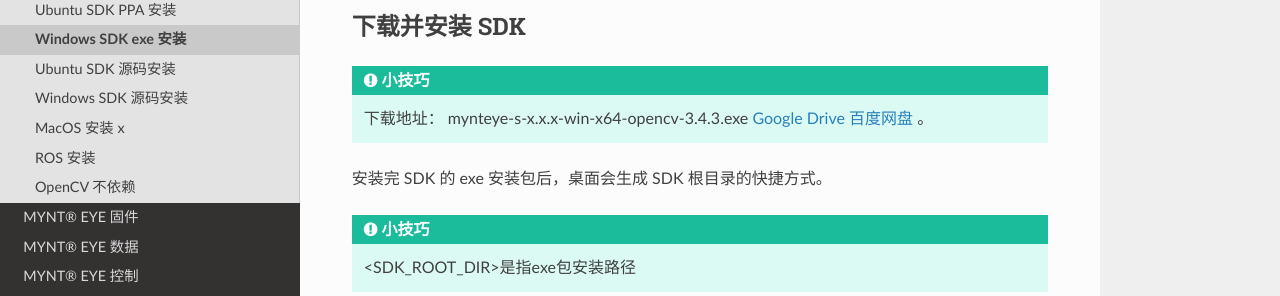
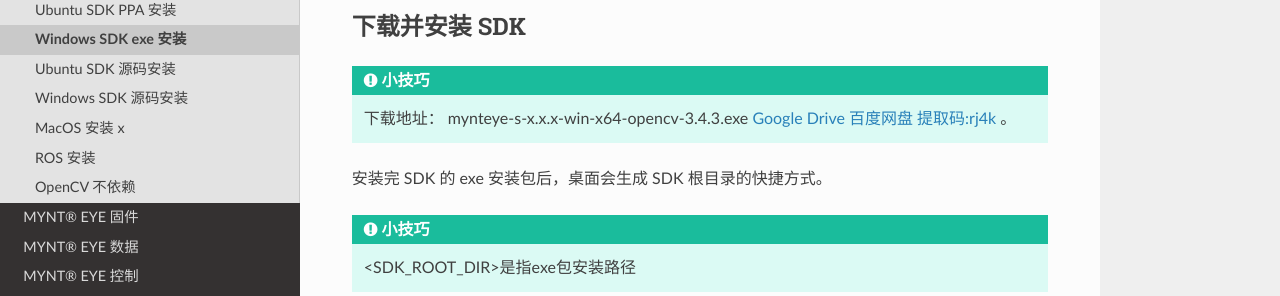
Before and after one commit to slightech/MYNT-EYE-S-SDK-Docs-zh_CN, a Sphinx documentation site: the page built from docs/src/sdk/exe_install_windows.rst, in a window 1280 px wide and 1296 px high. Shown: the part 256-552 px from the top of the window. Built offline with Sphinx 7.4.7 and the Read the Docs theme 2.0.0, drawn with Linux system fonts in a browser that asks for light colours; pages that are not in the unit, such as notebooks, are missing from menus.

Commit message:
docs(*): update baidu pan url

```diff
--- a/docs/src/sdk/exe_install_windows.rst
+++ b/docs/src/sdk/exe_install_windows.rst
@@ -26,7 +26,7 @@
 
 .. tip::
 
-  下载地址： mynteye-s-x.x.x-win-x64-opencv-3.4.3.exe `Google Drive <https://drive.google.com/open?id=1PYC_5Mh2pzLFVXkYlkllEzPnr50EbKht>`_ `百度网盘 <https://pan.baidu.com/s/1s4KIcuYkO5i_9E1pG5blQA>`_ 。
+  下载地址： mynteye-s-x.x.x-win-x64-opencv-3.4.3.exe `Google Drive <https://drive.google.com/open?id=1PYC_5Mh2pzLFVXkYlkllEzPnr50EbKht>`_ `百度网盘 提取码:rj4k <https://pan.baidu.com/s/1yCKjvivB2gsqTV8xyY7DQg>`_ 。
 
 安装完 SDK 的 exe 安装包后，桌面会生成 SDK 根目录的快捷方式。
 
```
